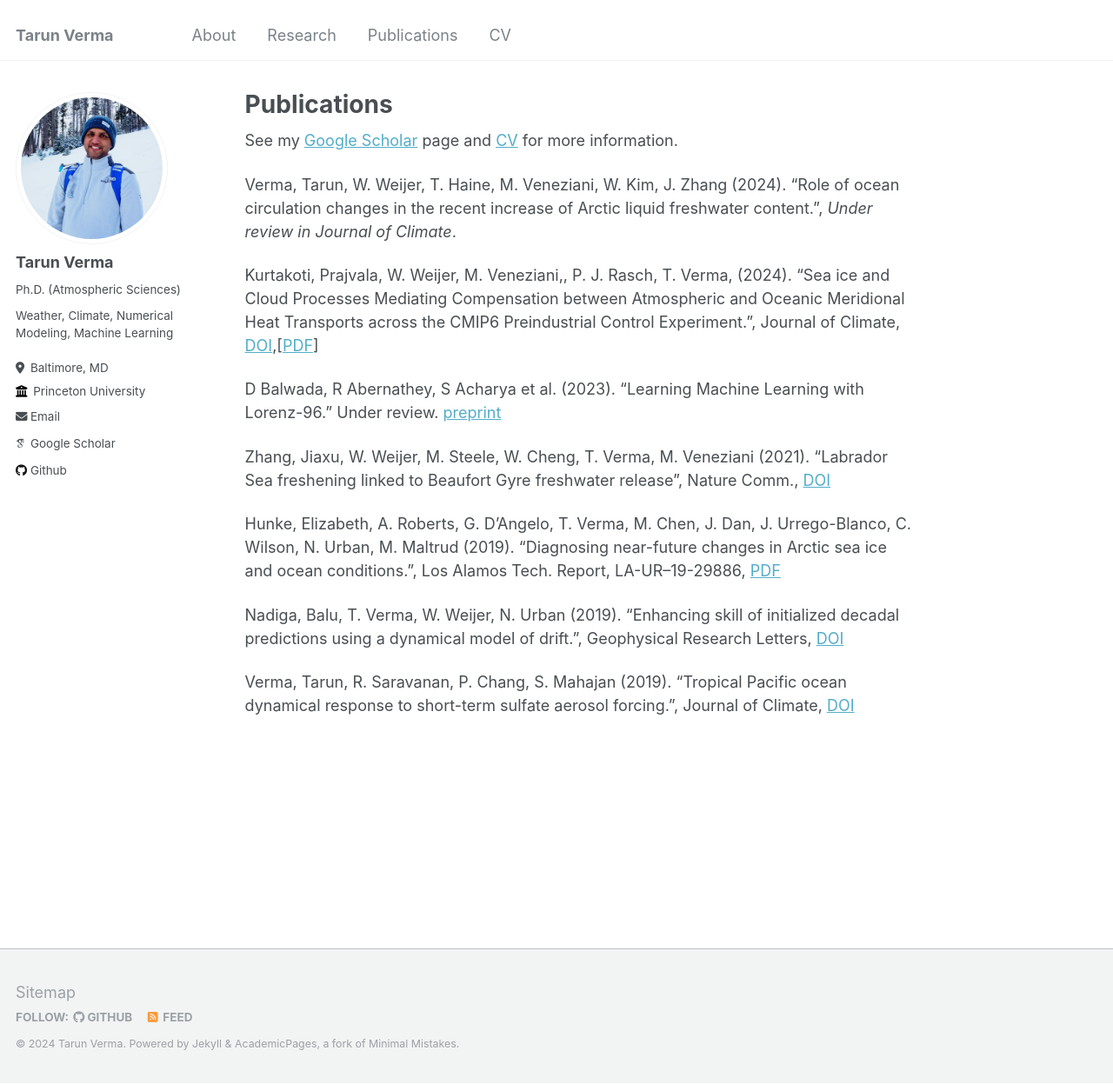
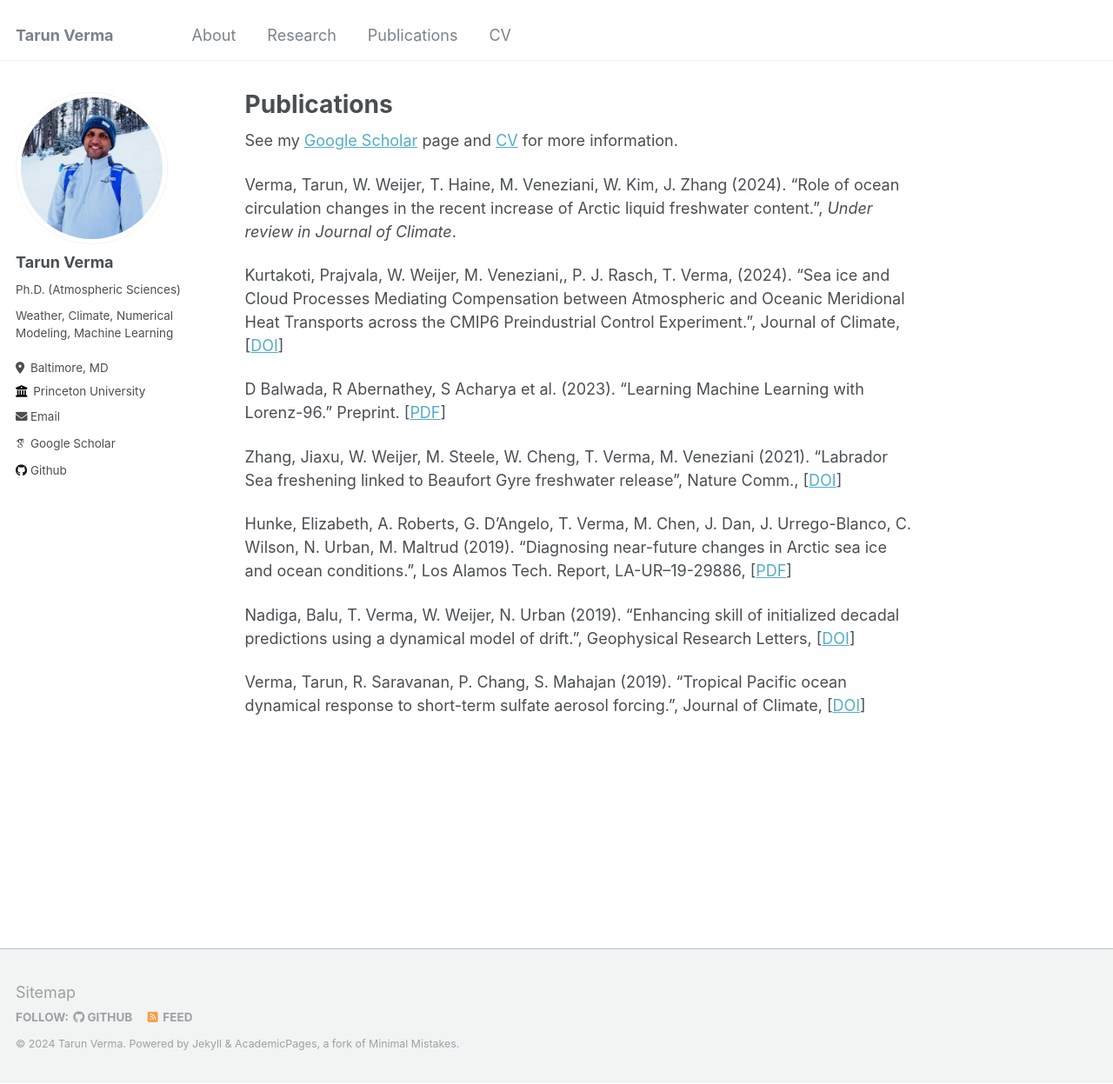
Before and after one commit to shiprock-1583/shiprock-1583.github.io, a Jekyll site: the page built from _pages/publications.md, in a window 1280 px wide and 1247 px high. Shown: the whole window at 87% size. Built offline with Jekyll 4.4.1, drawn with Linux system fonts in a browser that asks for light colours; some web fonts are replaced.

Commit message:
Update publications.md

```diff
--- a/_pages/publications.md
+++ b/_pages/publications.md
@@ -13,14 +13,14 @@ See my [Google Scholar](https://scholar.google.com/citations?user=axe4WfMAAAAJ&h
 
 Verma, Tarun, W. Weijer, T. Haine, M. Veneziani, W. Kim, J. Zhang (2024). "Role of ocean circulation changes in the recent increase of Arctic liquid freshwater content.", *Under review in Journal of Climate*.
 
-Kurtakoti, Prajvala, W. Weijer, M. Veneziani,, P. J. Rasch, T. Verma, (2024). "Sea ice and Cloud Processes Mediating Compensation between Atmospheric and Oceanic Meridional Heat Transports across the CMIP6 Preindustrial Control Experiment.", Journal of Climate, [DOI](https://doi.org/10.1175/JCLI-D-23-0103.1),[[PDF](https://doi.org/10.1175/JCLI-D-23-0103.1)]
+Kurtakoti, Prajvala, W. Weijer, M. Veneziani,, P. J. Rasch, T. Verma, (2024). "Sea ice and Cloud Processes Mediating Compensation between Atmospheric and Oceanic Meridional Heat Transports across the CMIP6 Preindustrial Control Experiment.", Journal of Climate, [[DOI](https://doi.org/10.1175/JCLI-D-23-0103.1)]
 
-D Balwada, R Abernathey, S Acharya et al. (2023). "Learning Machine Learning with Lorenz-96." Under review. [preprint](https://d197for5662m48.cloudfront.net/documents/publicationstatus/182343/preprint_pdf/043b7b88437a3e6904fd291d3a6e5f40.pdf)
+D Balwada, R Abernathey, S Acharya et al. (2023). "Learning Machine Learning with Lorenz-96." Preprint. [[PDF](https://d197for5662m48.cloudfront.net/documents/publicationstatus/182343/preprint_pdf/043b7b88437a3e6904fd291d3a6e5f40.pdf)]
 
-Zhang, Jiaxu, W. Weijer, M. Steele, W. Cheng, T. Verma, M. Veneziani (2021). "Labrador Sea freshening linked to Beaufort Gyre freshwater release", Nature Comm., [DOI](https://doi.org/10.1038/s41467-021-21470-3)
+Zhang, Jiaxu, W. Weijer, M. Steele, W. Cheng, T. Verma, M. Veneziani (2021). "Labrador Sea freshening linked to Beaufort Gyre freshwater release", Nature Comm., [[DOI](https://doi.org/10.1038/s41467-021-21470-3)]
 
-Hunke, Elizabeth, A. Roberts, G. D’Angelo, T. Verma, M. Chen, J. Dan, J. Urrego-Blanco, C. Wilson, N. Urban, M. Maltrud (2019). "Diagnosing near-future changes in Arctic sea ice and ocean conditions.", Los Alamos Tech. Report, LA-UR–19-29886, [PDF](https://www.osti.gov/servlets/purl/1569602)
+Hunke, Elizabeth, A. Roberts, G. D’Angelo, T. Verma, M. Chen, J. Dan, J. Urrego-Blanco, C. Wilson, N. Urban, M. Maltrud (2019). "Diagnosing near-future changes in Arctic sea ice and ocean conditions.", Los Alamos Tech. Report, LA-UR–19-29886, [[PDF](https://www.osti.gov/servlets/purl/1569602)]
 
-Nadiga, Balu, T. Verma, W. Weijer, N. Urban (2019). "Enhancing skill of initialized decadal predictions using a dynamical model of drift.", Geophysical Research Letters, [DOI](https://doi.org/10.1029/2019GL084223)
+Nadiga, Balu, T. Verma, W. Weijer, N. Urban (2019). "Enhancing skill of initialized decadal predictions using a dynamical model of drift.", Geophysical Research Letters, [[DOI](https://doi.org/10.1029/2019GL084223)]
 
-Verma, Tarun, R. Saravanan, P. Chang, S. Mahajan (2019). "Tropical Pacific ocean dynamical response to short-term sulfate aerosol forcing.", Journal of Climate, [DOI](https://doi.org/10.1175/JCLI-D-19-0050.1)
+Verma, Tarun, R. Saravanan, P. Chang, S. Mahajan (2019). "Tropical Pacific ocean dynamical response to short-term sulfate aerosol forcing.", Journal of Climate, [[DOI](https://doi.org/10.1175/JCLI-D-19-0050.1)]
```
